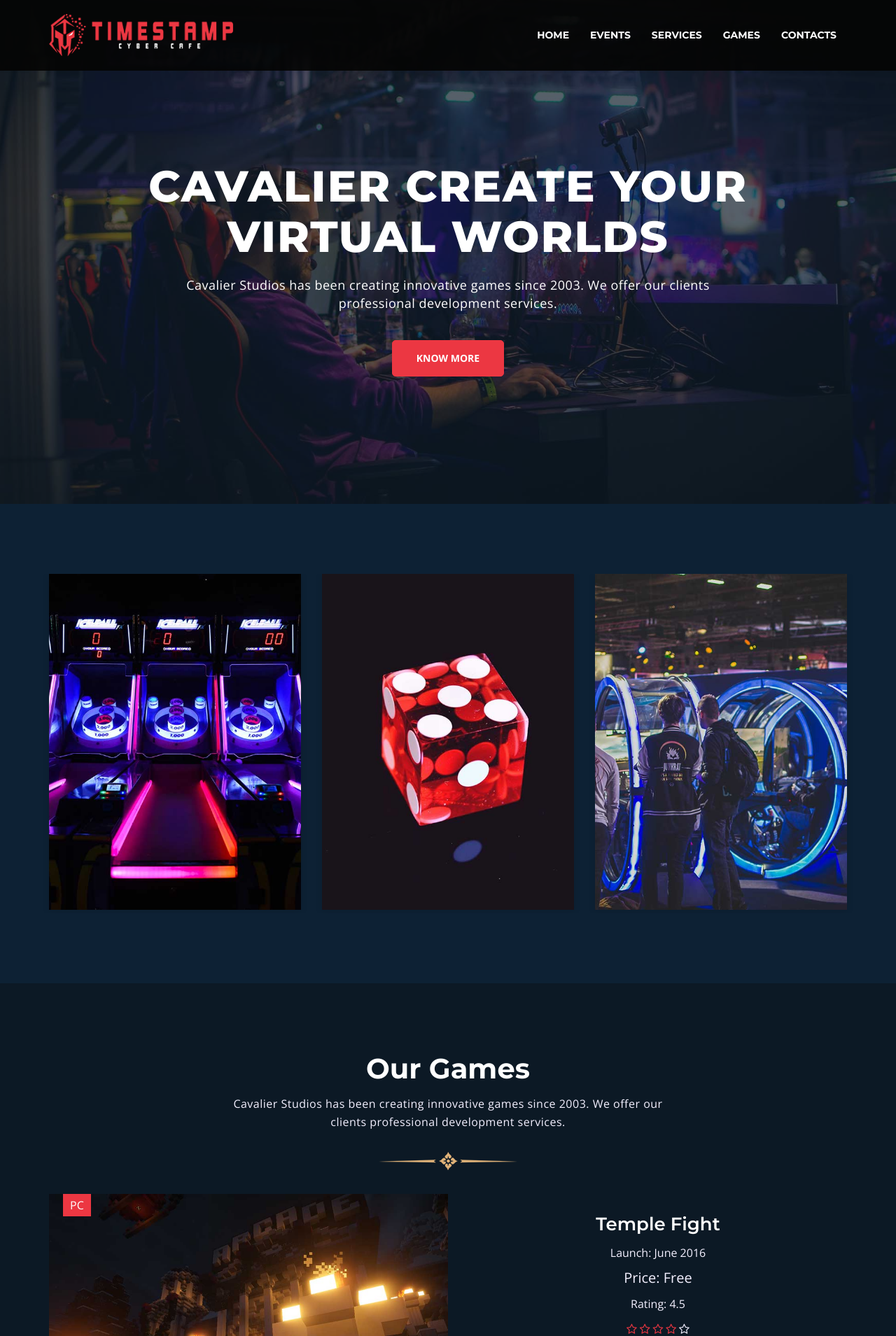
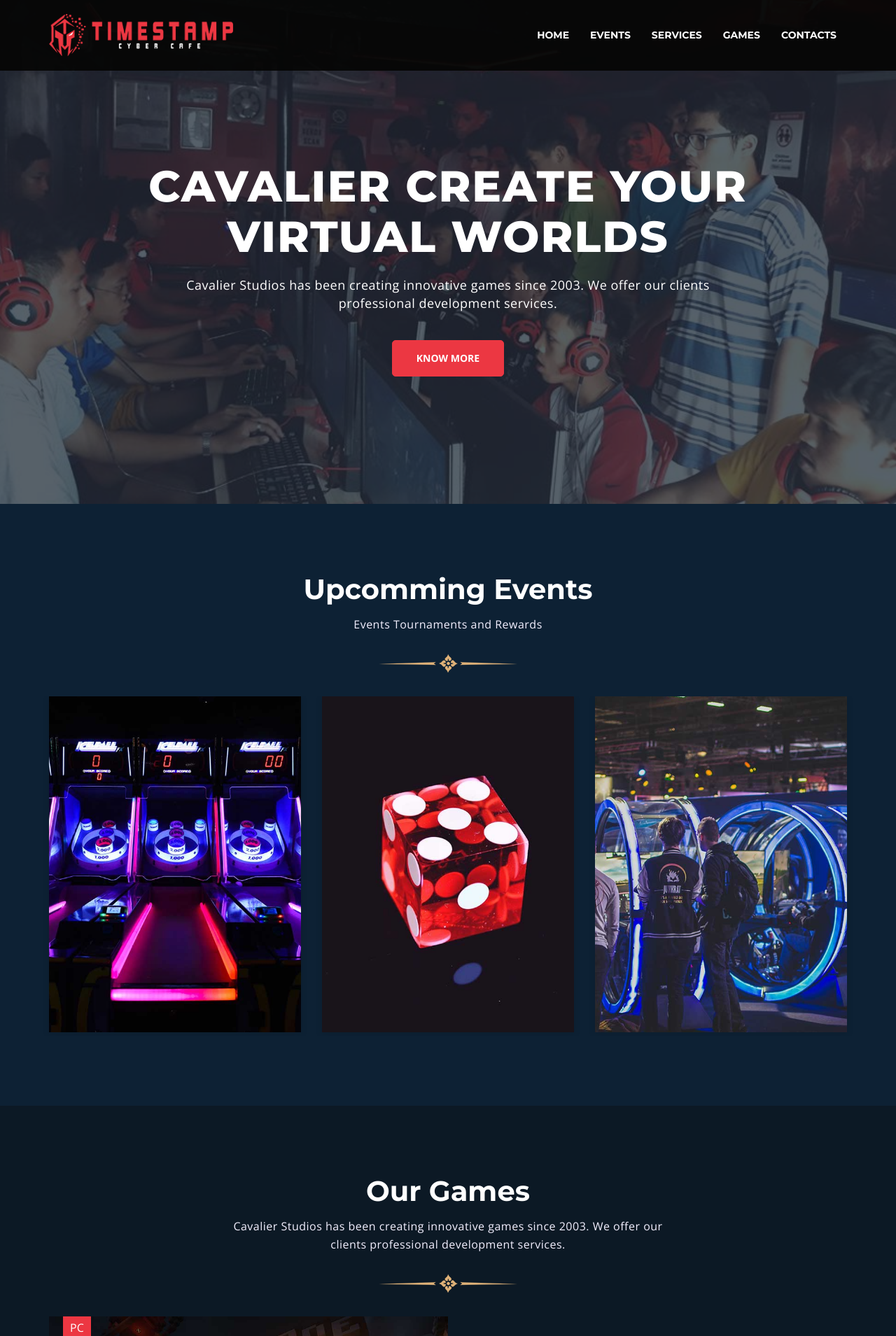
Before and after one commit to lougalban/timestampcafe, a CodeIgniter app: page /_me/ in a window 1280 px wide. Shown: the top 1909 px of the page at 70% size. Run offline with CodeIgniter, Linux system fonts and the light colour scheme; some libraries are stand-ins or nearby versions.

Commit message:
update home page content

```diff
--- a/application/views/home.php
+++ b/application/views/home.php
@@ -5,7 +5,7 @@
             <div class="intro-carousel">
                 <div class="intro-content">
                     <div class="slider-images">
-                        <img src="{base_url}assets/img/slider/s1.jpg" alt="">
+                        <img src="{base_url}assets/img/slider/1.jpg" alt="">
                     </div>
                     <div class="slider-content">
 						<div class="container">
@@ -20,7 +20,7 @@
 									</div>
 									<!-- layer 3 -->
 									<div class="layer-1-3">
-										<a href="#" class="ready-btn" >Know more</a>
+										<a href="{base_url}services" class="ready-btn" >Know more</a>
 									</div>
 								</div>
 							</div>
@@ -29,7 +29,7 @@
                 </div>
                 <div class="intro-content">
                     <div class="slider-images">
-                        <img src="{base_url}assets/img/slider/s2.jpg" alt="">
+                        <img src="{base_url}assets/img/slider/2.jpg" alt="">
                     </div>
                     <div class="slider-content">
 						<div class="container">
@@ -44,7 +44,7 @@
 									</div>
 									<!-- layer 3 -->
 									<div class="layer-1-3">
-										<a href="#" class="ready-btn" >Know more</a>
+										<a href="{base_url}services" class="ready-btn" >Know more</a>
 									</div>
 								</div>
 							</div>
@@ -57,6 +57,14 @@
         <!-- Welcome service area start -->
         <div class="services-area bg-color-2 area-padding">
             <div class="container">
+               <div class="row">
+					<div class="col-md-12 col-sm-12 col-xs-12">
+						<div class="section-headline white-headline text-center">
+							<h3>Upcomming Events</h3>
+							<p>Events Tournaments and Rewards</p>
+						</div>
+					</div>
+				</div>
                 <div class="row">
                     <div class="services-carousel">
                     	<!-- single-well end-->
--- a/application/views/inc/footer.php
+++ b/application/views/inc/footer.php
@@ -10,8 +10,8 @@
                                     <h4>Information</h4>
                                     <div class="footer-contacts">
                                         <p><span>Tel :</span> +1907-543478944</p>
-                                        <p><span>Email :</span> info@cavalier43.com</p>
-                                        <p><span>Location :</span> House-30/2,  New york</p>
+                                        <p><span>Email :</span> timestampcafe@gmail.com</p>
+                                        <p><span>Location :</span> Cabrera St. Pasay City</p>
                                     </div>
                                     <div class="footer-icons">
                                         <ul>
```
Also changed, not shown: assets/img/slider/1.jpg (added), assets/img/slider/2.jpg (added).
